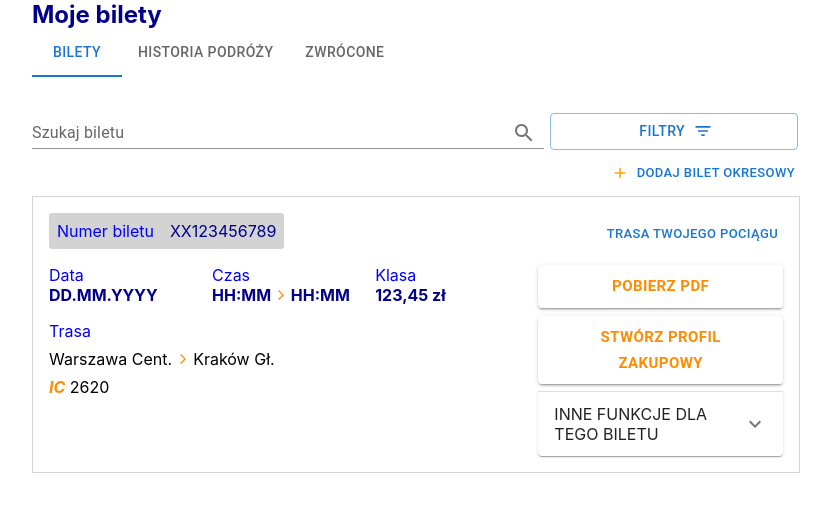
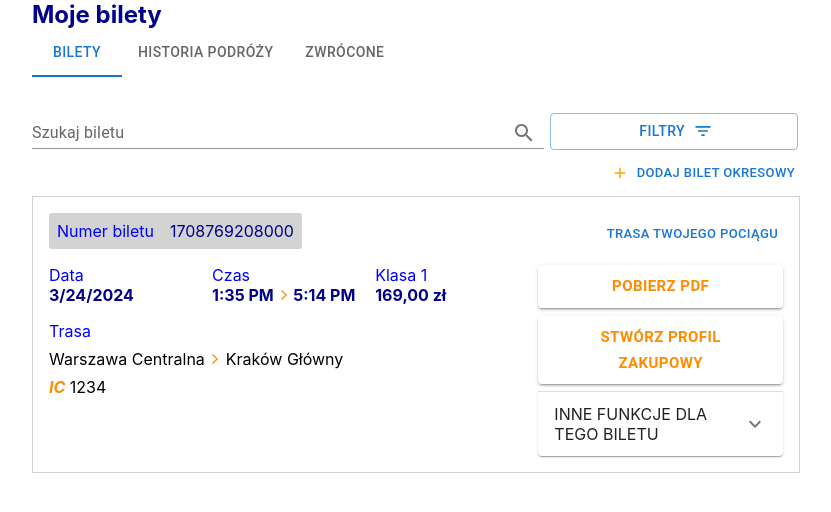
Before and after one commit to Igor-Lisowski/PKP, a React (Create React App) app: page / in a window 1280 px wide. Shown: the top 512 px of the page, without its empty margins (224-1055 px from the left). Built offline with nearby package versions, Linux system fonts and the light colour scheme.

Commit message:
feat: place ticket in the loop

```diff
--- a/src/App.tsx
+++ b/src/App.tsx
@@ -21,6 +21,36 @@ import "./App.css";
 
 function App() {
   const [value, setValue] = React.useState(0);
+  enum TrainClass {
+    First = "1",
+    Second = "2",
+  }
+
+  const tickets: Ticket[] = [
+    {
+      id: 1,
+      ticketNumber: new Date().valueOf(),
+      start: new Date(2024, 2, 24, 13, 35, 0),
+      end: new Date(2024, 2, 24, 17, 14, 0),
+      trainClass: TrainClass.First,
+      interCityNumber: 1234,
+      stations: [
+        "Warszawa Centralna",
+        "Warszawa Zachodnia",
+        "Grodzisk Mazowiecki PKP",
+        "Żyrardów",
+        "Skierniewice",
+        "Koluszki",
+        "Tomaszów Mazowiecki",
+        "Idzikowice",
+        "Opoczno Południe",
+        "Włoszczowa Północ",
+        "Miechów",
+        "Kraków Główny",
+      ],
+      price: 169,
+    },
+  ];
 
   const handleChange = (event: React.SyntheticEvent, newValue: number) => {
     setValue(newValue);
@@ -30,6 +60,17 @@ function App() {
     children?: React.ReactNode;
     index: number;
     value: number;
+  }
+
+  interface Ticket {
+    id: number;
+    ticketNumber: number;
+    start: Date;
+    end: Date;
+    trainClass: TrainClass;
+    interCityNumber: number;
+    stations: string[];
+    price: number;
   }
 
   function CustomTabPanel(props: TabPanelProps) {
@@ -89,6 +130,9 @@ function App() {
             Dodaj bilet okresowy
           </Button>
         </Box>
+
+        {tickets.map((ticket) => {
+          return (
             <Box sx={{ border: "1px solid lightgrey", padding: "1rem" }}>
               <Box
                 sx={{
@@ -110,7 +154,7 @@ function App() {
                   </Box>
                   &emsp;
                   <Box component="span" sx={{ color: "darkblue" }}>
-                XX123456789
+                    {ticket.ticketNumber}
                   </Box>
                 </Box>
                 <Box>
@@ -134,22 +178,32 @@ function App() {
                   >
                     <Box sx={{ color: "blue" }}>Data</Box>
                     <Box sx={{ color: "blue" }}>Czas</Box>
-                <Box sx={{ color: "blue" }}>Klasa</Box>
+                    <Box sx={{ color: "blue" }}>Klasa {ticket.trainClass}</Box>
                     <Box sx={{ fontWeight: "bold", color: "darkblue" }}>
-                  DD.MM.YYYY
+                      {ticket.start.toLocaleString([], {
+                        year: "numeric",
+                        month: "numeric",
+                        day: "numeric",
+                      })}
                     </Box>
                     <Box sx={{ fontWeight: "bold", color: "darkblue" }}>
-                  HH:MM{" "}
+                      {ticket.start.toLocaleString([], {
+                        hour: "numeric",
+                        minute: "numeric",
+                      })}{" "}
                       <ArrowForwardIos
                         sx={{
                           fontSize: "0.75rem",
                           color: "darkorange",
                         }}
                       />{" "}
-                  HH:MM
+                      {ticket.end.toLocaleString([], {
+                        hour: "numeric",
+                        minute: "numeric",
+                      })}
                     </Box>
                     <Box sx={{ fontWeight: "bold", color: "darkblue" }}>
-                  123,45 zł
+                      {ticket.price.toFixed(2).replace(".", ",")} zł
                     </Box>
                   </Box>
 
@@ -163,14 +217,14 @@ function App() {
                   >
                     <Box sx={{ color: "blue" }}>Trasa</Box>
                     <Box>
-                  Warszawa Cent.{" "}
+                      {ticket.stations[0]}{" "}
                       <ArrowForwardIos
                         sx={{
                           fontSize: "0.75rem",
                           color: "darkorange",
                         }}
                       />{" "}
-                  Kraków Gł.
+                      {ticket.stations[ticket.stations.length - 1]}
                     </Box>
                     <Box>
                       <Box
@@ -183,12 +237,16 @@ function App() {
                       >
                         IC
                       </Box>
-                  &nbsp;2620
+                      &nbsp;{ticket.interCityNumber}
                     </Box>
                   </Box>
                 </Box>
                 <Box
-              sx={{ display: "flex", flexDirection: "column", gap: "0.5rem" }}
+                  sx={{
+                    display: "flex",
+                    flexDirection: "column",
+                    gap: "0.5rem",
+                  }}
                 >
                   <Box>
                     <Button
@@ -230,6 +288,8 @@ function App() {
                 </Box>
               </Box>
             </Box>
+          );
+        })}
       </CustomTabPanel>
       <CustomTabPanel value={value} index={1}>
         TODO
@@ -237,20 +297,6 @@ function App() {
       <CustomTabPanel value={value} index={2}>
         TODO
       </CustomTabPanel>
-      {/* <header className="App-header">
-        <img src={logo} className="App-logo" alt="logo" />
-        <p>
-          Edit <code>src/App.js</code> and save to reload.
-        </p>
-        <a
-          className="App-link"
-          href="https://reactjs.org"
-          target="_blank"
-          rel="noopener noreferrer"
-        >
-          Learn React.js
-        </a>
-      </header> */}
     </Box>
   );
 }
```
Lines whose indentation alone changed are shown as unchanged.
